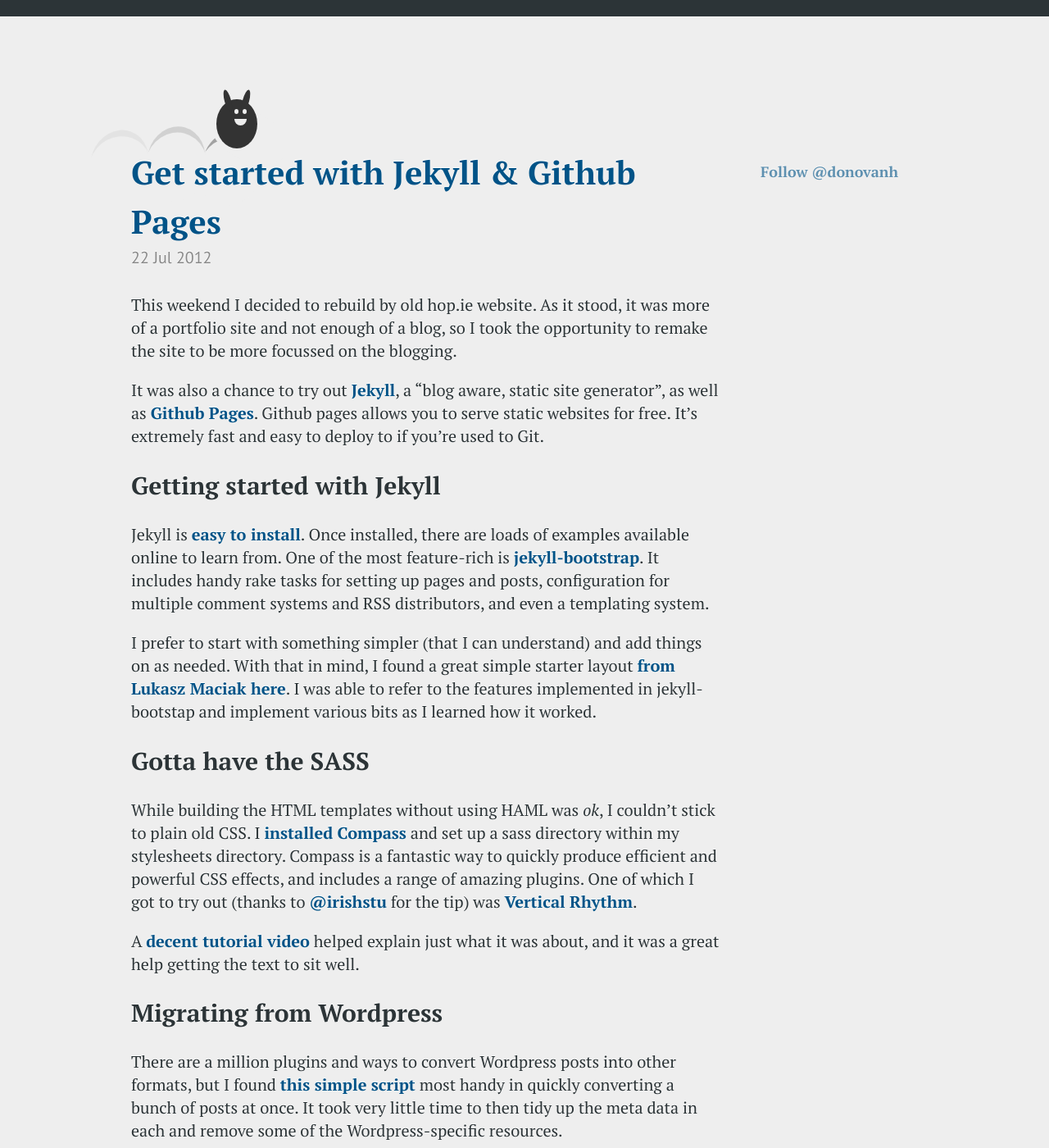
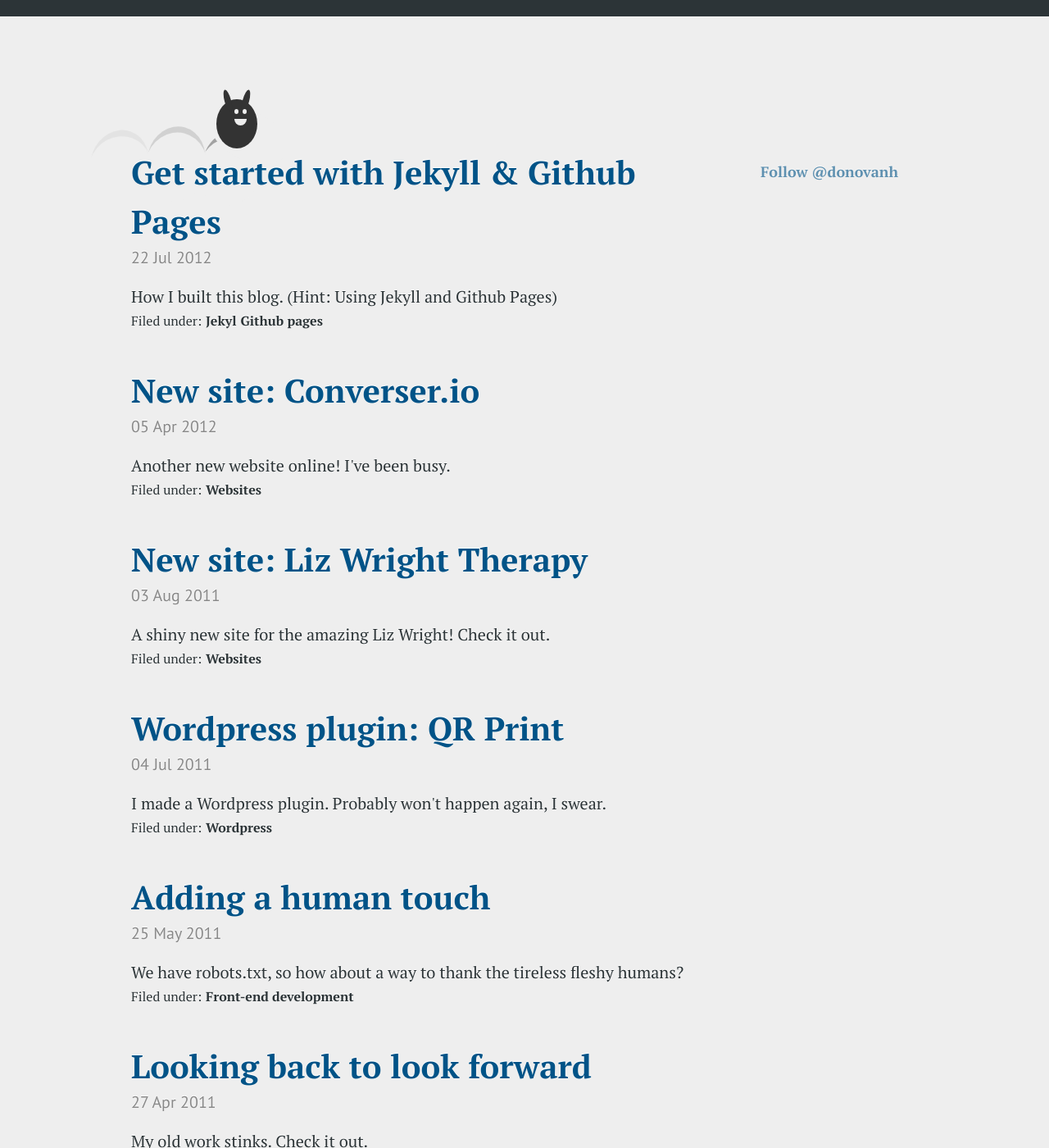
Before and after one commit to donovanh/donovanh.github.com, a Jekyll site: the page built from index.html, in a window 1280 px wide and 1400 px high. Shown: the whole window at 82% size. Built offline with Jekyll 4.4.1, drawn with Linux system fonts in a browser that asks for light colours; nearby versions of some CDN libraries; comment, search, counter and statistics services are not loaded; some of the changed text lies outside the part shown.

Commit message:
Index page simpler

```diff
--- a/_posts/2012-07-22-jekyll-github-pages.markdown
+++ b/_posts/2012-07-22-jekyll-github-pages.markdown
@@ -13,7 +13,7 @@ It was also a chance to try out [Jekyll][1], a "blog aware, static site generato
 
 Jekyll is [easy to install][3]. Once installed, there are loads of examples available online to learn from. One of the most feature-rich is [jekyll-bootstrap][4]. It includes handy rake tasks for setting up pages and posts, configuration for multiple comment systems and RSS distributors, and even a templating system.
 
-I prefer to start with something simpler (that I can understand) and add things on as needed. With that in mind, I found a great simple starter layout [from Lukasz Maciak here][5]. I was able to refer to the features implemented in jekyll-bootstap and implement various bits as I learned how it worked.
+I prefer to start with something simpler (that I can understand) and add things on as needed. With that in mind, I found a great simple starter layout [from Lukasz Maciak][5]. I was able to refer to the features implemented in jekyll-bootstap and implement various bits as I learned how it worked.
 
 ##Gotta have the SASS
 
@@ -27,13 +27,13 @@ There are a million plugins and ways to convert Wordpress posts into other forma
 
 ##Speaking of Markdown
 
-Markdown is just lovely, compared to the bloated Wordpress WYSIWYG I escaped. I did need a quick introduction to some of the syntax, and [this one from Slekz][13] was handy. More info is available from [Daring Fireball][14]. (You can also see the source of this post here.)
+Markdown is just lovely, compared to the bloated Wordpress WYSIWYG I escaped. I did need a quick introduction to some of the syntax, and [this one from Slekz][13] was handy. More info is available from [Daring Fireball][14]. (You can also see the source of [this post][15].)
 
 ##Deploying to Github Pages
 
 Pages hosted on Github are generated through their own version of Jekyll. Because of this, no custom plugins will work. However if you wanted to pre-process your site locally and publish the static result, that would work too.
 
-Setting up and deploying this site was straightforward. I set up a new repo called [donovanh.github.com][6], then applied the following to my local Jekyll version of the site:
+Setting up and deploying this site was straightforward. I set up a new repo called [donovanh.github.com][6] (Note: You'll want to add **\_site/\*** to your *.gitignore* file), then applied the following to my local Jekyll version of the site.
 
     $ git init
     $ git add .
@@ -46,8 +46,6 @@ After waiting a few minutes for the site to initialise (it's instant on future p
 ##See under the hood on Github
 
 If you'd like to poke at the code behind this site, it's [on github right now][6]. Have fun, and if you feel like suggesting improvements I'd appreciate it.
-
-
 
  [1]: http://jekyllrb.com/
  [2]: http://pages.github.com
--- a/index.html
+++ b/index.html
@@ -13,15 +13,7 @@ title: Home
     	  <p class="date">{{ post.date | date_to_string }}</p>
     	</header>
 
-    	{% if forloop.index == 1 %}
-    	  <section class="entry">{{ post.content }}</section>
-    	  <section class="sharing">
-          <a href="https://twitter.com/share" class="twitter-share-button" data-url="http://hop.ie/{{post.url}}" data-text="{{post.title}}" data-via="donovanh" data-size="large">Tweet</a>
-          <script>!function(d,s,id){var js,fjs=d.getElementsByTagName(s)[0];if(!d.getElementById(id)){js=d.createElement(s);js.id=id;js.src="//platform.twitter.com/widgets.js";fjs.parentNode.insertBefore(js,fjs);}}(document,"script","twitter-wjs");</script>
-        </section>
-    	{% else %}
-    	  <section class="entry">{{ post.description }}</section>
-    	{% endif %}
+    	<section class="entry">{{ post.description }}</section>
 
     	<section class="tags">
     	  <ul>
```
Also changed, not shown: other parts of _posts/2012-07-22-jekyll-github-pages.markdown (+1 -0 lines).
